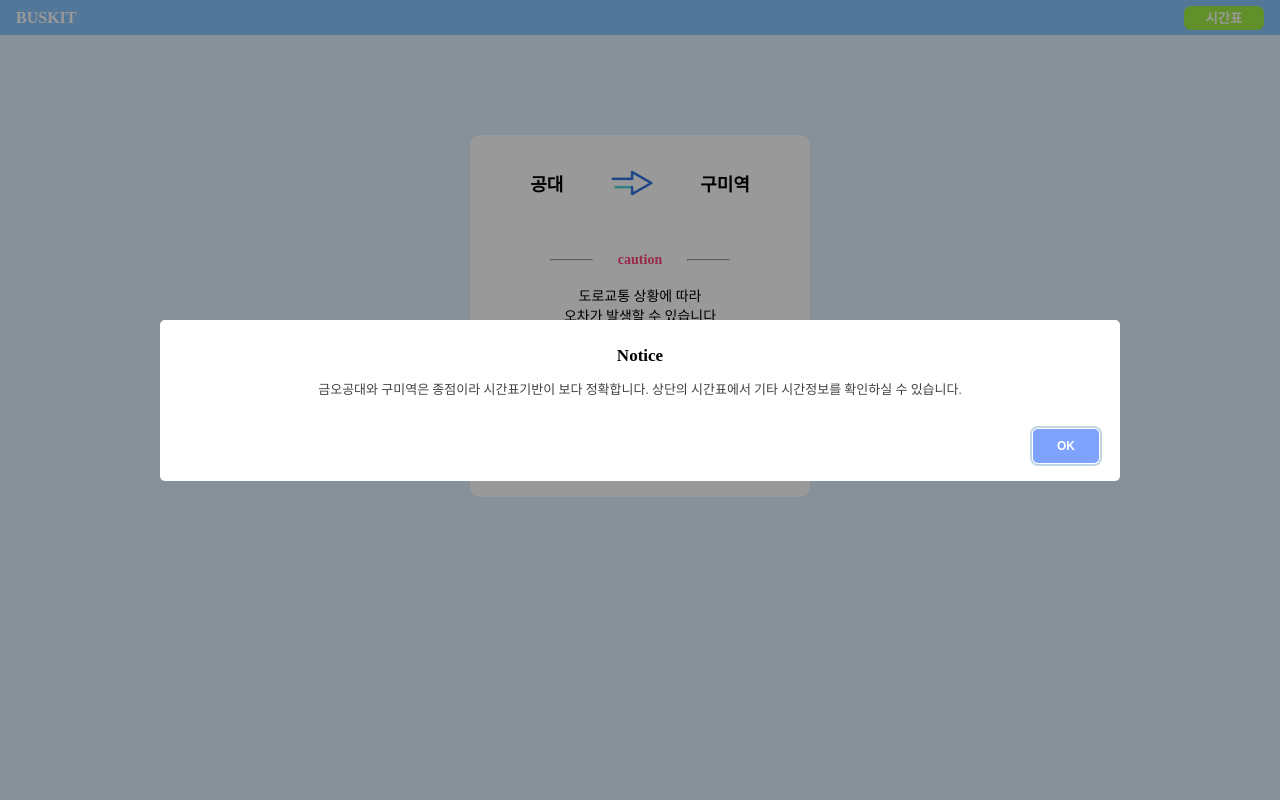
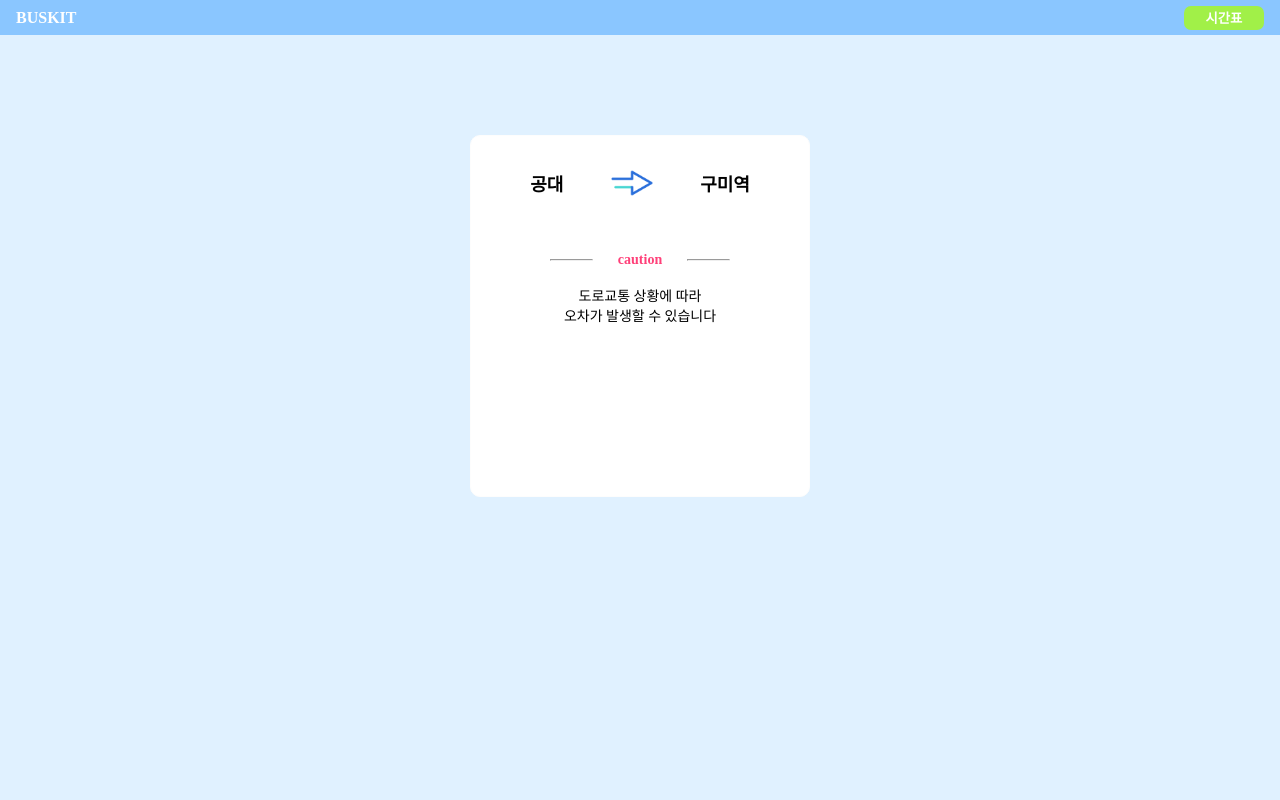
Before and after one commit to Noel-le/BUSKIT, a website: page static/sc_st.html in a window 1280 px wide. Shown: the top 800 px of the page. Drawn offline with nearby package versions, Linux system fonts and the light colour scheme.

Commit message:
Update sc_st.html

```diff
--- a/static/sc_st.html
+++ b/static/sc_st.html
@@ -16,7 +16,7 @@
     <button type="button" class="nodeBtn" id="img_btn">시간표</button>
   </header>
     <!-- alert -->
-    <script src="https://unpkg.com/sweetalert/dist/sweetalert.min.js"></script>
+<!--     <script src="https://unpkg.com/sweetalert/dist/sweetalert.min.js"></script>
     <script src="https://code.jquery.com/jquery-3.4.1.min.js"></script>
     <style>
       .swal-modal{
@@ -39,15 +39,15 @@
         font-size: 12px;
         color: rgb(255, 255, 255);
       }
-    </style>
+    </style> -->
 </head>
 
 <body>
-  <script>
+<!--   <script>
     function message(){
       swal("Notice","금오공대와 구미역은 종점이라 시간표기반이 보다 정확합니다. 상단의 시간표에서 기타 시간정보를 확인하실 수 있습니다.");
     }; message()
-  </script>
+  </script> -->
   <div class="contentsWrap">
     <div class="infoWindow">
       <h2>공대  <img src="../img/right-arrow.png" alt="arrow"> 구미역</h2>
```
